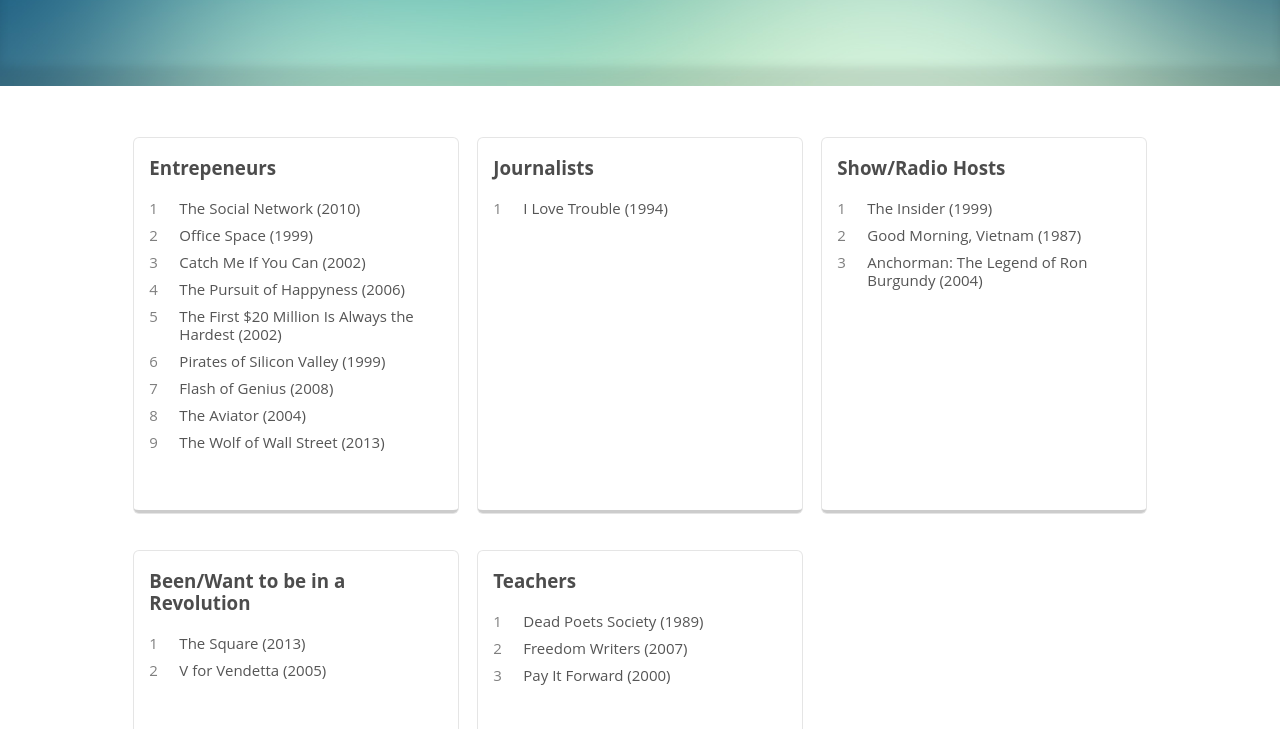
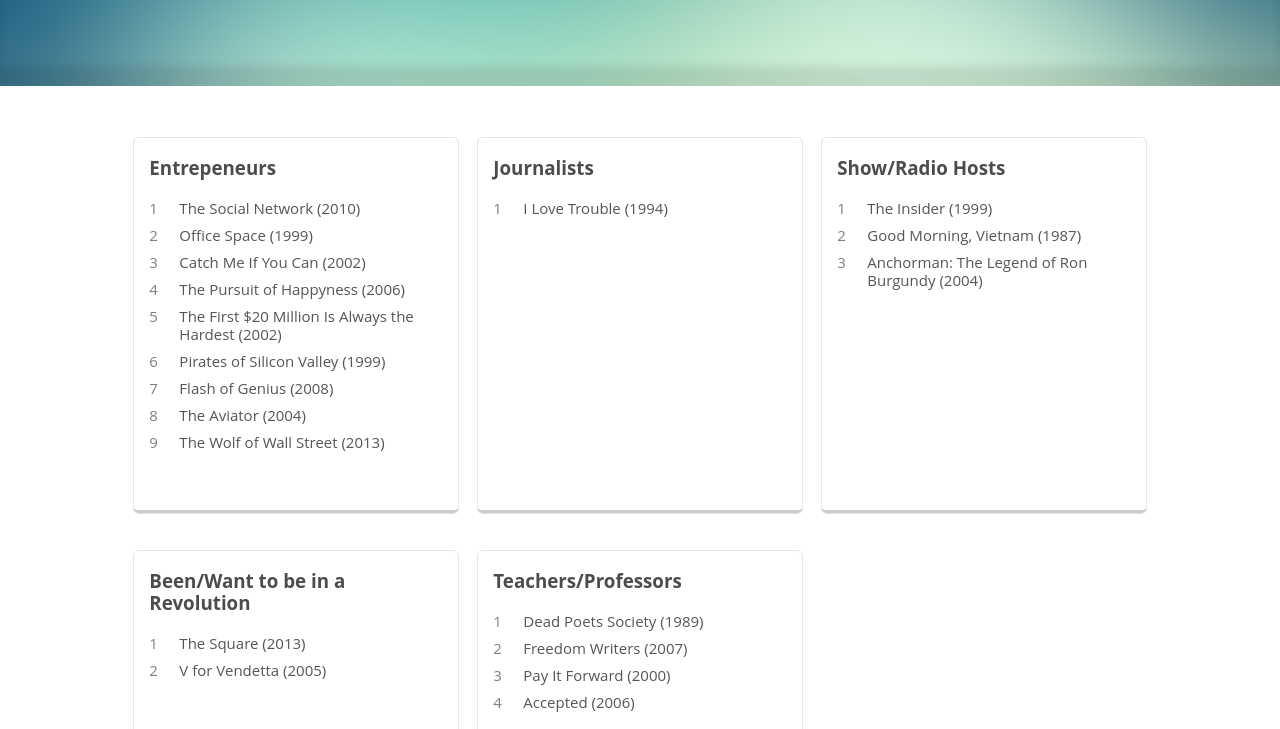
Before and after one commit to mos3abof/mustwatchmovies, a plain HTML site: page index.html in a window 1280 px wide. Shown: the part 223-952 px from the top of the page. Drawn offline with nearby package versions, Linux system fonts and the light colour scheme.

Commit message:
Added Accepted.

```diff
--- a/index.html
+++ b/index.html
@@ -87,11 +87,12 @@
 
             <div class="item">
               <div class="content">
-                <div class="name">Teachers</div>
+                <div class="name">Teachers/Professors</div>
                 <ol class="ui list">
                   <li>Dead Poets Society (1989)</li>
                   <li>Freedom Writers (2007)</li>
 				  <li>Pay It Forward (2000)</li>
+				  <li>Accepted (2006)</li>
                 </ol>
               </div>
             </div>
```
